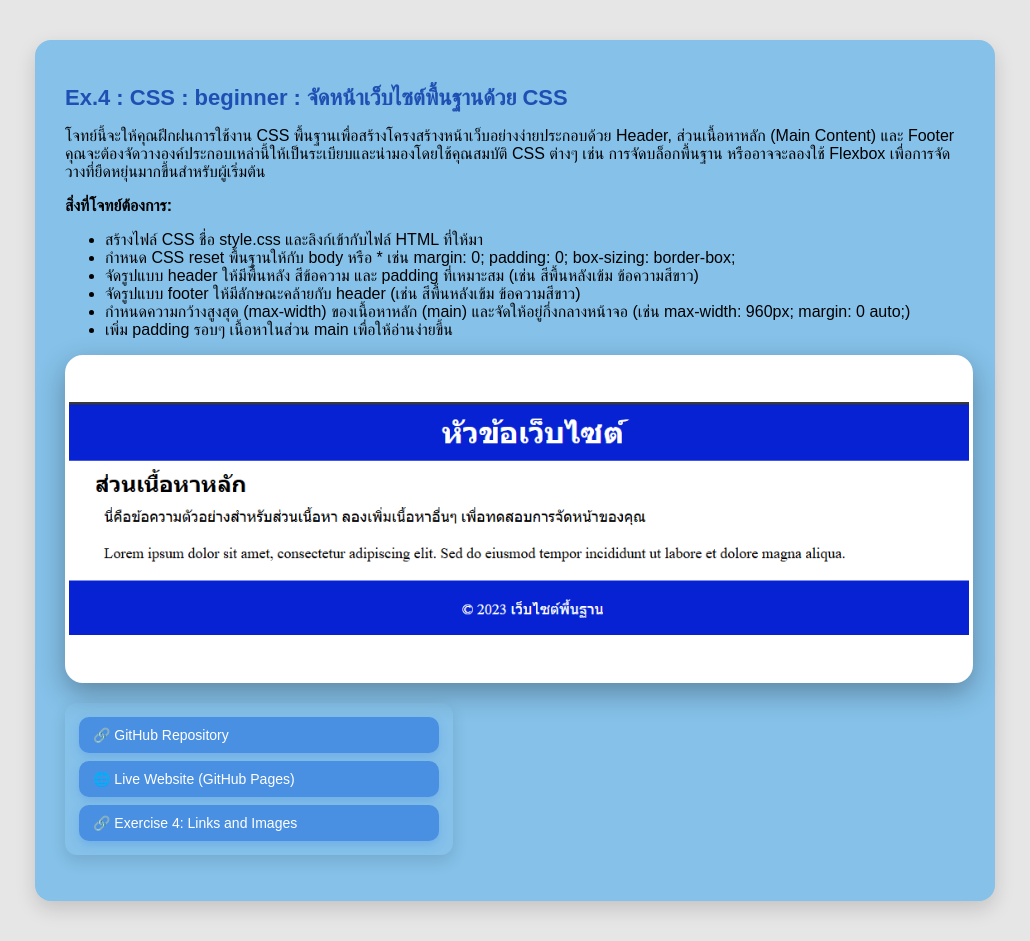
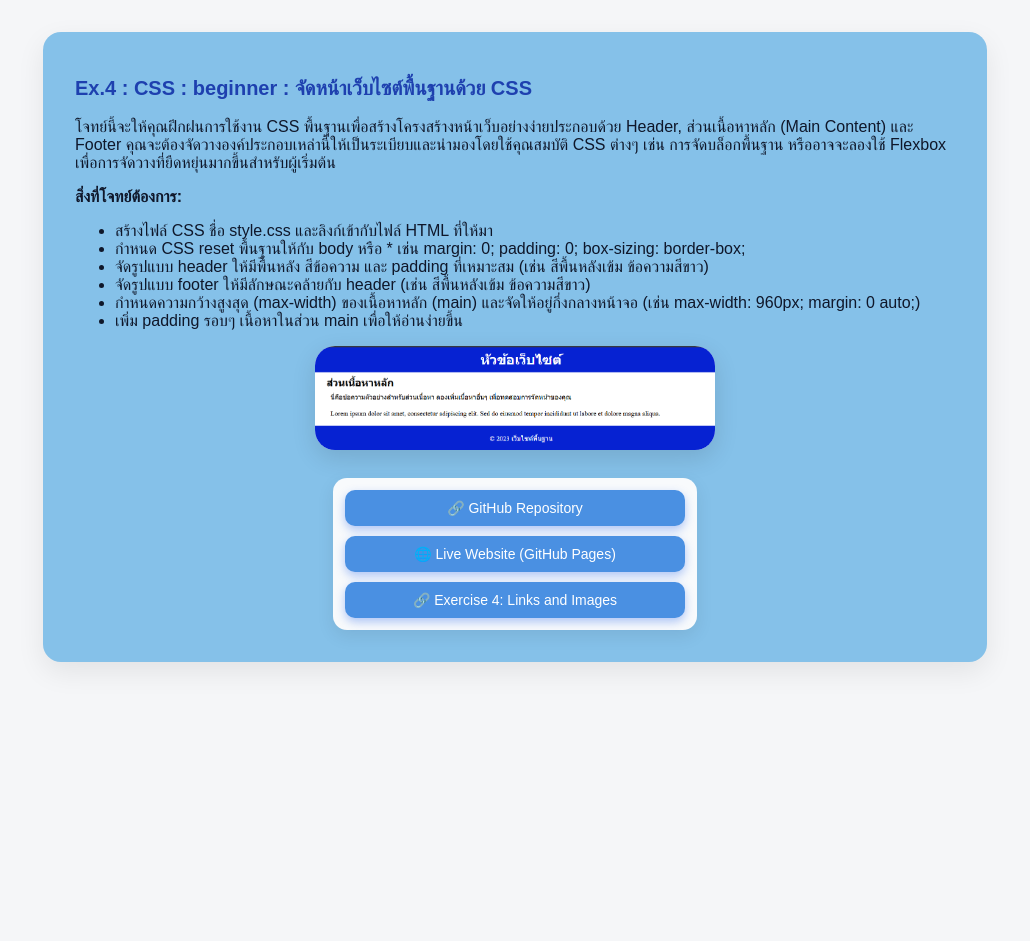
Before and after one commit to 6740011062/ApisraWebPortfolio, a plain HTML site: page exercises/ex4.html in a window 1280 px wide. Shown: the whole page, without its empty margins (125-1155 px from the left). After the commit the page ends 800 px from the top, so only its background shows below. Drawn offline with Linux system fonts and the light colour scheme.

Commit message:
Update portfolio layout and CSS

```diff
--- a/exercises/styleex.css
+++ b/exercises/styleex.css
@@ -3,7 +3,7 @@ body {
   margin: 0;
   padding: 30px 15px;
   font-family: Arial, Helvetica, sans-serif;
-  background: linear-gradient(135deg, #dcefff, #f4f9ff);
+  background: #f8fafc;
 }
 
 /* กล่องหลัก */
@@ -12,29 +12,18 @@ body {
   margin: auto;
   padding: 40px 30px;
   background: linear-gradient(180deg, #9fd0f0, #87bfe6);
-  border-radius: 24px;
-  box-shadow: 0 20px 40px rgba(0, 0, 0, 0.18);
+  border-radius: 20px;
+  box-shadow: 0 8px 24px rgba(0, 0, 0, 0.08);
 }
 
 /* หัวข้อ */
 .container h1 {
   text-align: center;
-  font-size: 36px;
+  font-size: 32px;
   color: #1f4fb2;
-  margin-bottom: 35px;
-  letter-spacing: 1px;
+  margin-bottom: 40px;
+  letter-spacing: 0.5px;
 }
-
-.container h1::after {
-  content: "";
-  display: block;
-  width: 80px;
-  height: 4px;
-  background-color: #1f4fb2;
-  margin: 12px auto 0;
-  border-radius: 4px;
-}
-
 
 /* ลิสต์ */
 .exercise-list {
@@ -53,7 +42,7 @@ body {
 @keyframes fadeUp {
   from {
     opacity: 0;
-    transform: translateY(12px);
+    transform: translateY(6px);
   }
   to {
     opacity: 1;
@@ -61,35 +50,50 @@ body {
   }
 }
 
-
 /* การ์ดแต่ละอัน */
 .exercise-list li a {
-  display: block;
+  display: flex;
+  flex-direction: column;
+  align-items: center;
+  justify-content: center;
+  gap: 6px;
+
   padding: 22px;
   text-align: center;
 
-  background: linear-gradient(135deg, #b7dcf5, #9ecff1);
-  border: 2px solid #1f4fb2;
+  background: #f9fbfd;
+  border: 1px solid #e5e7eb;
+  box-shadow: 0 4px 12px rgba(0,0,0,0.06);
   border-radius: 16px;
 
   text-decoration: none;
   color: #1f4fb2;
-  font-size: 20px;
-  font-weight: 600;
 
-  box-shadow:0 6px 16px rgba(0,0,0,0.15),inset 0 1px 0 rgba(255,255,255,0.6);
+  box-shadow: 0 6px 16px rgba(0,0,0,0.15),
+              inset 0 1px 0 rgba(255,255,255,0.6);
   transition: all 0.35s ease;
-  letter-spacing: 0.4px;
 }
 
 /* Hover */
 .exercise-list li a:hover {
-  transform: translateY(-6px) scale(1.02);
+  transform: translateY(-4px);
+  box-shadow: 0 8px 20px rgba(0,0,0,0.1);
   background: #ffffff;
-  box-shadow: 0 16px 30px rgba(0, 0, 0, 0.25);
   border-color: #0d3fa6;
 
 }
+
+.ex-title {
+  font-size: 18px;
+  font-weight: 600;
+  color: 0d3fa6;
+}
+
+.ex-sub {
+  font-size: 13px;
+  color: #64748b;
+}
+
 
 /* 📱 Mobile */
 @media (max-width: 767px) {
--- a/exercises/styleex1.css
+++ b/exercises/styleex1.css
@@ -1,62 +1,65 @@
 body {
-    background-color: #e6e6e6;
+    background-color: #f5f6f8;
     font-family: Arial, Helvetica, sans-serif;
     margin: 0;
-    padding: 40px 20px;
-    color: #000;
+    padding: 32px 16px;
+    color: #0f172a;
 }
 
 .exbg{
-    max-width: 900px;
+    max-width: 880px;
     margin:0 auto;
     background-color: #85c1e9;
-    padding: 30px;
-    border-radius: 16px;
-    box-shadow: 0 8px 20px rgba(0, 0, 0, 0.15);
+    padding: 32px;
+    border-radius: 18px;
+    box-shadow: 0 10px 28px rgba(0,0,0,0.08);
 }
 
 h1 {
-    font-size: 22px;
-    color: #1f4fb2;
-    margin-bottom: 15px;
+    font-size: 20px;
+    color: #1e40af;
+    margin-bottom: 18px;
+    font-weight: 600;
 }
 
 .profile-img {
     display: block;
-    margin: 0 auto 32px;
+  margin: 0 auto 28px;
 
   width: 100%;
-    max-width: 520px;
-    height: 520px;
+  max-width: 420px;
+  height: auto;
+  object-fit: contain;
 
-    object-fit: contain;
-    object-position: center;
-
-    background-color: #ffffff;
-    border-radius: 26px;
-    border: 6px solid #fff;
-    box-shadow: 0 18px 44px rgba(0,0,0,0.32);
+  background-color: #f8fafc;
+  border-radius: 20px;
+  border: none;
+  box-shadow: 0 8px 24px rgba(0,0,0,0.12);
 }
 
 .link-card {
-  max-width: 360px;
-  margin: 16px 0;
-  padding: 14px;
-  border-radius: 12px;
-  box-shadow: 0 6px 16px rgba(0, 0, 0, 0.12);
+  max-width: 340px;
+  margin: 20px auto 0;
+  padding: 12px;
+  border-radius: 14px;
+  background-color: #f8fafc;
+  box-shadow: 0 6px 18px rgba(0,0,0,0.08);
 }
 
 .link-card a {
   display: block;
   padding: 10px 14px;
-  margin-bottom: 8px;
+  margin-bottom: 10px;
+
   background-color: #4a90e2;
-  color: #fff;
+  color: #ffffff;
   text-decoration: none;
   border-radius: 10px;
   font-size: 14px;
   font-weight: 500;
-  box-shadow: 0 4px 8px rgba(74, 144, 226, 0.35);
+  text-align: center;
+
+  box-shadow: 0 4px 10px rgba(37,99,235,0.35);
   transition: transform 0.2s ease, box-shadow 0.2s ease;
 }
 
@@ -66,29 +69,26 @@ h1 {
 
 .link-card a:hover {
   transform: translateY(-2px);
-  box-shadow: 0 6px 14px rgba(74, 144, 226, 0.5);
+  box-shadow: 0 6px 14px rgba(37,99,235,0.45);
 }
 
-/* 📱 มือถือ */
+/* 📱 Mobile */
 @media (max-width: 767px) {
   .profile-img {
-        max-width: 300px;
-        height: 300px;
+    max-width: 280px;
   }
 }
 
-/* 📲 แท็บเล็ต */
+/* 📲 Tablet */
 @media (min-width: 768px) and (max-width: 1023px) {
   .profile-img {
-        max-width: 360px;
-        height: 360px;
+    max-width: 340px;
   }
 }
 
-/* 💻 เดสก์ท็อป */
+/* 💻 Desktop */
 @media (min-width: 1024px) {
   .profile-img {
-        max-width: 420px;
-        height: 420px;
+    max-width: 400px;
   }
 }
--- a/exercises/styleex2.css
+++ b/exercises/styleex2.css
@@ -1,62 +1,65 @@
 body {
-    background-color: #e6e6e6;
+    background-color: #f5f6f8;
     font-family: Arial, Helvetica, sans-serif;
     margin: 0;
-    padding: 40px 20px;
-    color: #000;
+    padding: 32px 16px;
+    color: #0f172a;
 }
 
 .exbg{
-    max-width: 900px;
+    max-width: 880px;
     margin:0 auto;
     background-color: #85c1e9;
-    padding: 30px;
-    border-radius: 16px;
-    box-shadow: 0 8px 20px rgba(0, 0, 0, 0.15);
+    padding: 32px;
+    border-radius: 18px;
+    box-shadow: 0 10px 28px rgba(0,0,0,0.08);
 }
 
 h1 {
-    font-size: 22px;
-    color: #1f4fb2;
-    margin-bottom: 15px;
+    font-size: 20px;
+    color: #1e40af;
+    margin-bottom: 18px;
+    font-weight: 600;
 }
 
 .profile-img {
     display: block;
-    margin: 0 auto 20px;
+  margin: 0 auto 28px;
 
-    height: 320px;
-    width: auto;
-    max-width: 100%;
+  width: 100%;
+  max-width: 420px;
+  height: auto;
+  object-fit: contain;
 
-    object-fit: contain;
-    object-position: center;
-
-    background-color: #ffffff;
-    border-radius: 18px;
-    border: 4px solid #fff;
-    box-shadow: 0 10px 28px rgba(0,0,0,0.3);
+  background-color: #f8fafc;
+  border-radius: 20px;
+  border: none;
+  box-shadow: 0 8px 24px rgba(0,0,0,0.12);
 }
 
 .link-card {
-  max-width: 360px;
-  margin: 16px 0;
-  padding: 14px;
-  border-radius: 12px;
-  box-shadow: 0 6px 16px rgba(0, 0, 0, 0.12);
+  max-width: 340px;
+  margin: 20px auto 0;
+  padding: 12px;
+  border-radius: 14px;
+  background-color: #f8fafc;
+  box-shadow: 0 6px 18px rgba(0,0,0,0.08);
 }
 
 .link-card a {
   display: block;
   padding: 10px 14px;
-  margin-bottom: 8px;
+  margin-bottom: 10px;
+
   background-color: #4a90e2;
-  color: #fff;
+  color: #ffffff;
   text-decoration: none;
   border-radius: 10px;
   font-size: 14px;
   font-weight: 500;
-  box-shadow: 0 4px 8px rgba(74, 144, 226, 0.35);
+  text-align: center;
+
+  box-shadow: 0 4px 10px rgba(37,99,235,0.35);
   transition: transform 0.2s ease, box-shadow 0.2s ease;
 }
 
@@ -66,26 +69,26 @@ h1 {
 
 .link-card a:hover {
   transform: translateY(-2px);
-  box-shadow: 0 6px 14px rgba(74, 144, 226, 0.5);
+  box-shadow: 0 6px 14px rgba(37,99,235,0.45);
 }
 
-/* 📱 มือถือ */
+/* 📱 Mobile */
 @media (max-width: 767px) {
   .profile-img {
-        height: 240px;
+    max-width: 280px;
   }
 }
 
-/* 📲 แท็บเล็ต */
+/* 📲 Tablet */
 @media (min-width: 768px) and (max-width: 1023px) {
   .profile-img {
-        height: 280px;
+    max-width: 340px;
   }
 }
 
-/* 💻 เดสก์ท็อป */
+/* 💻 Desktop */
 @media (min-width: 1024px) {
   .profile-img {
-        height: 320px;
+    max-width: 400px;
   }
 }
```
Also changed, not shown: exercises/exercise.html (+44 -12 lines), index.css (+21 -19 lines), index.html (+34 -21 lines). Lines whose indentation alone changed are shown as unchanged.
